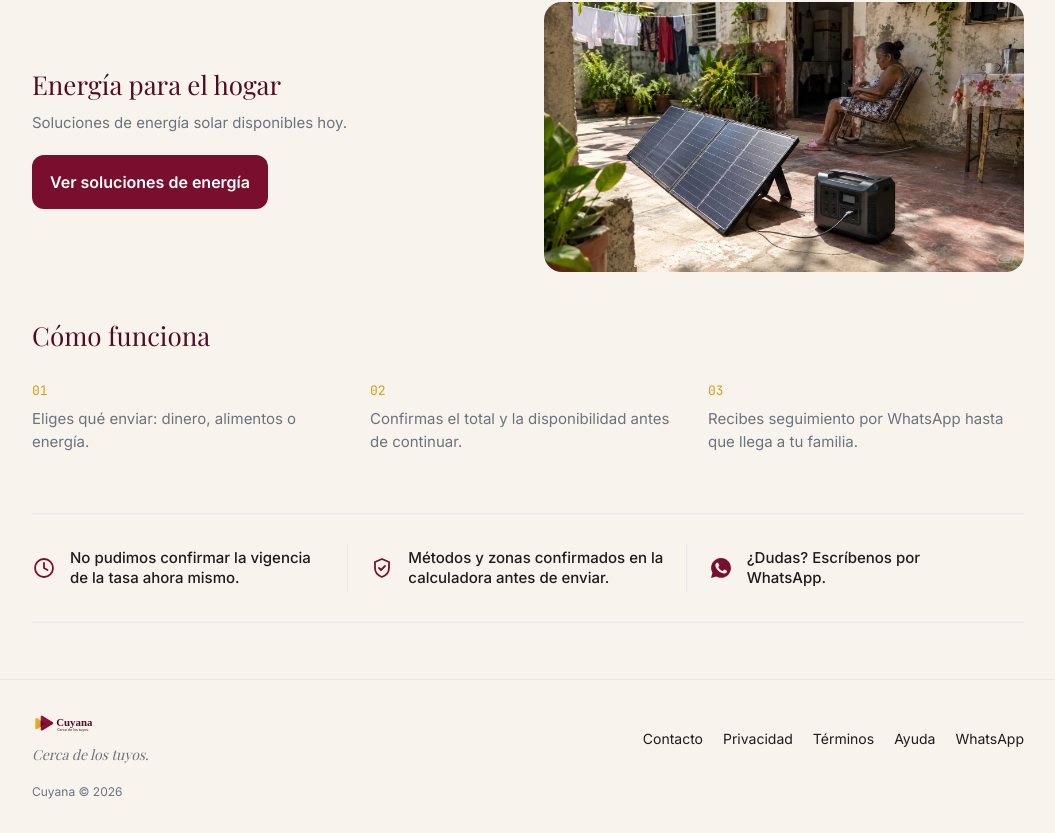
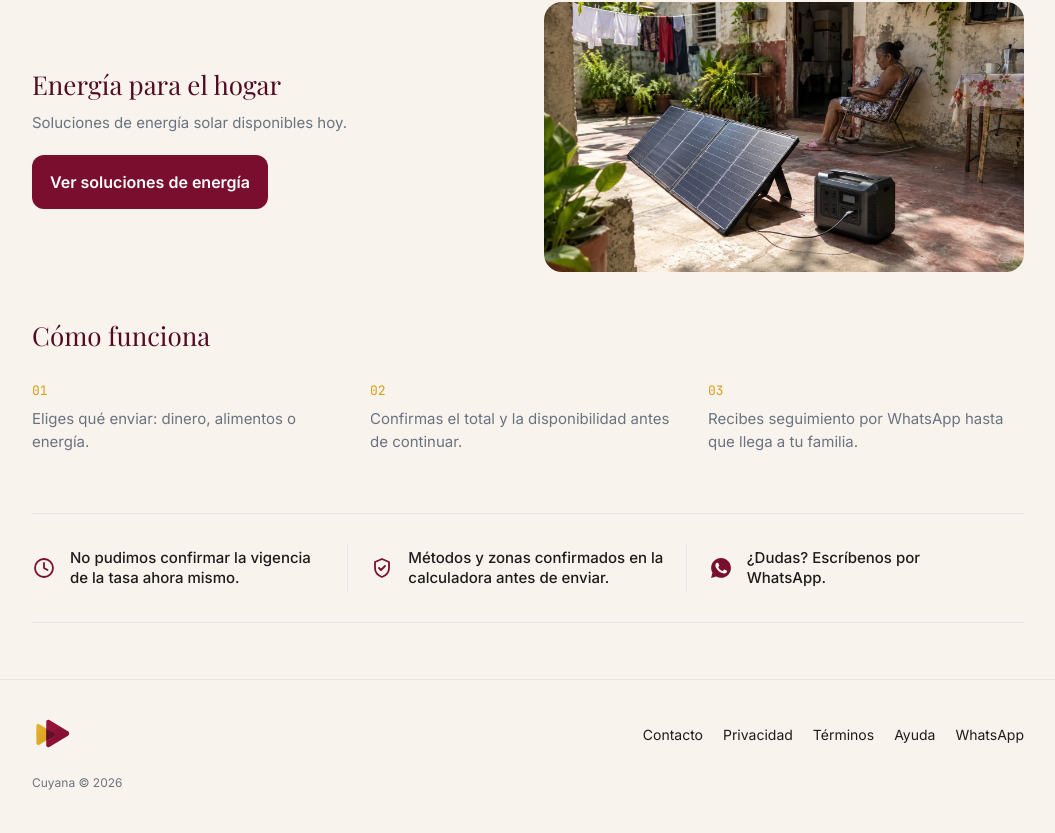
Before and after one commit to ernest196391/cuyana-app, a Next.js app: page / in a window 1280 px wide. Shown: the part 2030-2863 px from the top of the page, without its empty margins (112-1167 px from the left). Built offline with nearby package versions, Linux system fonts and the light colour scheme; no server answers; the database is empty.

Commit message:
Cierra header, marca y copy móvil

```diff
--- a/src/components/SiteFooter.tsx
+++ b/src/components/SiteFooter.tsx
@@ -1,14 +1,13 @@
 import Link from "next/link";
 import Logo from "./Logo";
-import { FOOTER_LEGAL_LINKS, SITE_TAGLINE, WHATSAPP_NUMBER } from "@/lib/config/site";
+import { FOOTER_LEGAL_LINKS, WHATSAPP_NUMBER } from "@/lib/config/site";
 
 export default function SiteFooter() {
   return (
     <footer className="site-footer">
       <div className="wrap site-footer-grid">
         <div className="site-footer-brand">
-          <Logo variant="horizontal" height={26} />
-          <p className="site-footer-tagline">{SITE_TAGLINE}</p>
+          <Logo variant="symbol" height={30} />
         </div>
 
         <nav className="site-footer-nav" aria-label="Legal y ayuda">
```
